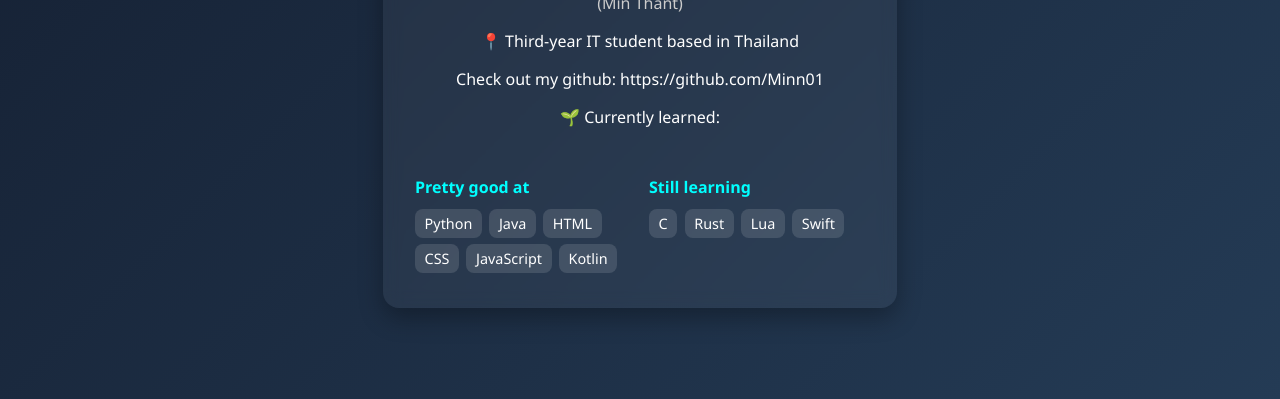
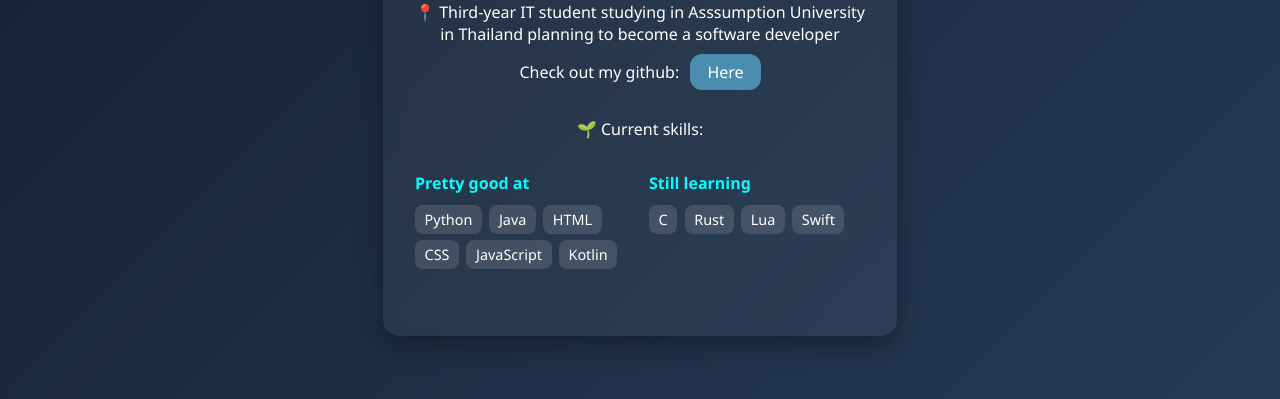
Before and after one commit to Minn01/Minn01.github.io, a plain HTML site: page index.html in a window 1280 px wide. Shown: the part 401-800 px from the top of the page. Drawn offline with Linux system fonts and the light colour scheme.

Commit message:
final commit

```diff
--- a/index.html
+++ b/index.html
@@ -33,7 +33,7 @@
             border-radius: 50%;
             border: 4px solid #0ff;
             padding: 5px;
-            box-shadow: 0 0 15px rgb(0, 170, 255), 0 0 30px #0ff88f, 0 0 45px rgb(0, 153, 255);
+            box-shadow: 0 0 15px rgb(18, 182, 42), 0 0 30px #ff97e3, 0 0 45px rgb(55, 175, 255);
             margin: 0 auto 1rem;
             object-fit: cover;
             display: block;
@@ -60,7 +60,8 @@
             display: flex;
             justify-content: space-between;
             text-align: left;
-            margin-top: 2rem;
+            margin-top: 1rem;
+            margin-bottom: 2rem;
         }
 
         .skill-group {
@@ -81,6 +82,16 @@
             display: inline-block;
             font-size: 0.9rem;
         }
+
+        .anchor {
+            color: white;
+            text-decoration: none;
+            background-color: rgb(74, 141, 175);
+            padding: 7px;
+            margin-left: 7px;
+            padding-inline: 17px;
+            border-radius: 12px;
+        }
     </style>
 </head>
 
@@ -90,9 +101,11 @@
         <div class="emoji">☮️🗿👋</div>
         <h1>@Minn01</h1>
         <h2>(Min Thant)</h2>
-        <p>📍 Third-year IT student based in Thailand</p>
-        <p>Check out my github: https://github.com/Minn01</p>
-        <p>🌱 Currently learned:</p>
+        <p>📍 Third-year IT student studying in Asssumption University in Thailand planning to become a software
+            developer</p>
+        <p>Check out my github: <a class="anchor" href="https://github.com/Minn01">Here</a></p>
+
+        <p style="margin-top: 35px;">🌱 Current skills:</p>
 
         <div class="skills">
             <div class="skill-group">
```
